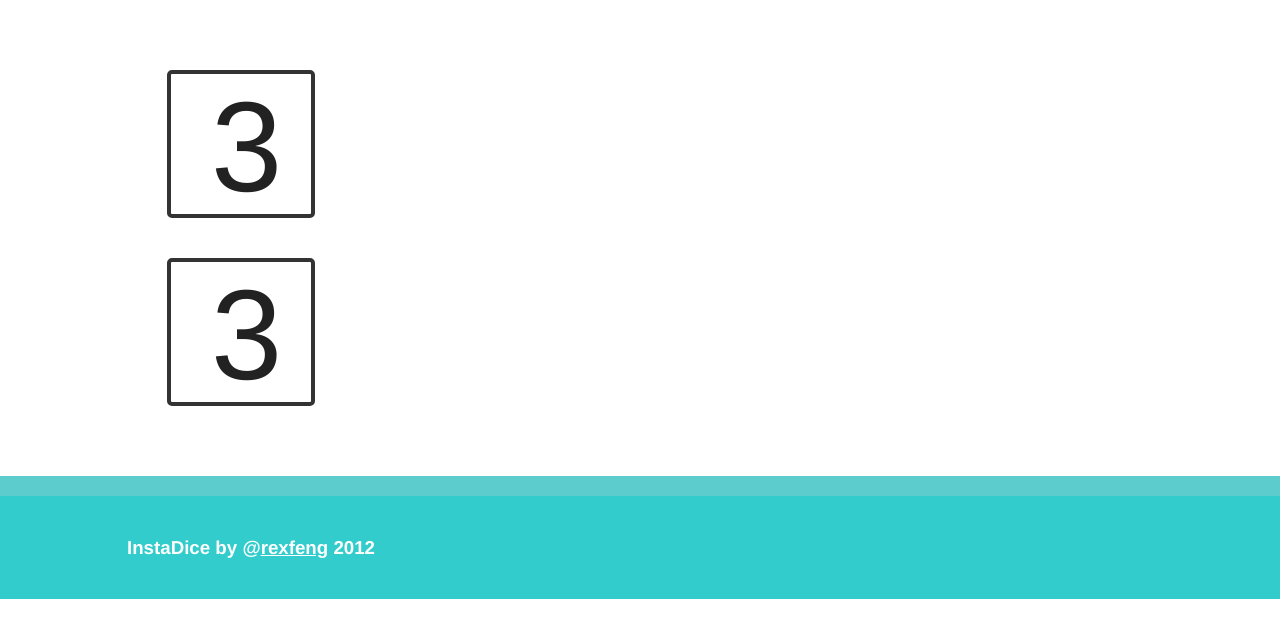
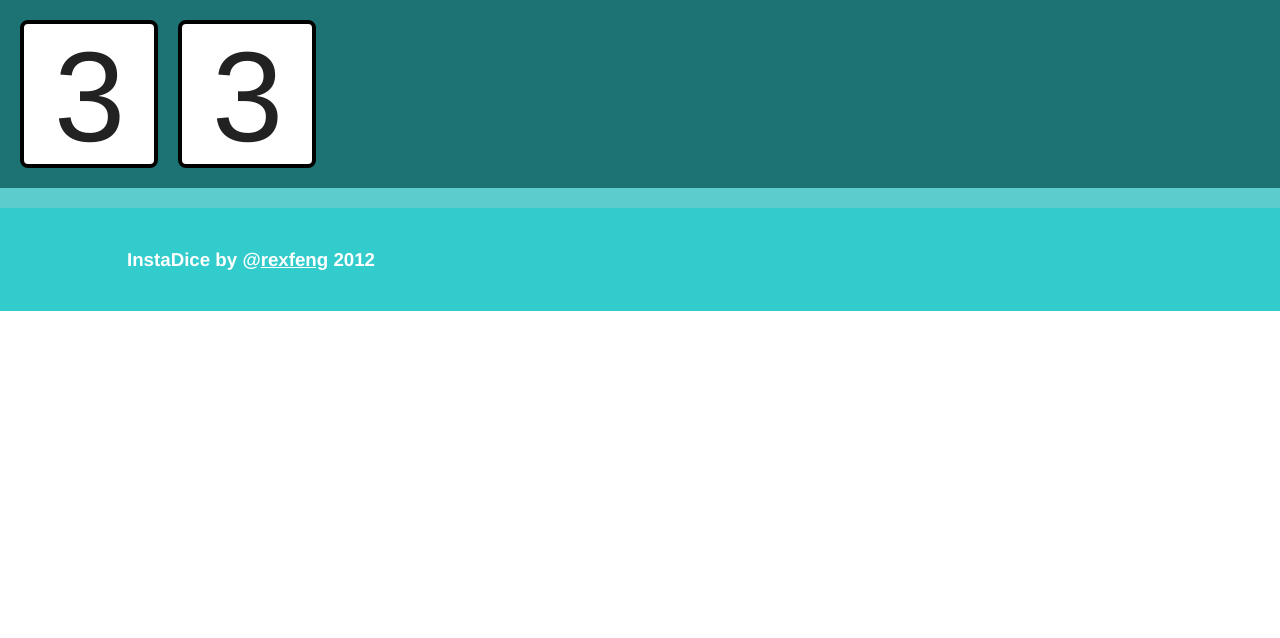
Before and after one commit to xta/InstaDice, a plain HTML site: page index.html in a window 1280 px wide. Drawn offline with nearby package versions, Linux system fonts and the light colour scheme.

Commit message:
adjust styling css

```diff
--- a/css/main.css
+++ b/css/main.css
@@ -160,23 +160,30 @@ nav a:hover {
 
 #dice-one, #dice-two {
     font-size: 800%;
-    padding: 60px 40px 20px 40px;
-    margin: 40px;
+    padding: 60px 40px 20px 30px;
+    margin: 20px;
     width: 60px;
     height: 60px;
-    text-align: center;
-    border: 4px #333 solid;
-    -webkit-border-radius: 5px;
-       -moz-border-radius: 5px;
-            border-radius: 5px;
+    border: 4px #000 solid;
+    -webkit-border-radius: 8px;
+       -moz-border-radius: 8px;
+            border-radius: 8px;
+    float: left;
+    background-color: #fff;
 }
 
+#dice-two {
+    margin: 20px 0;
+}
 
 
 a:link,a:visited,a:hover,a:focus,a:active {
     color: #fff;
 }
 
+.main-container {
+    background-color: #1D7373;
+}
 
 
 
--- a/index.html
+++ b/index.html
@@ -19,20 +19,11 @@
 
 
         <div class="main-container">
-            <div class="main wrapper clearfix">
 
-<!--                 <div id="roll-the-dice">Roll Dice</div> -->
+            <div id="dice-one"></div>
+            <div id="dice-two"></div>
 
-                <!-- <h2>Latest Roll:</h2> -->
-                <!-- <div id="latest-roll"> -->
-                    <div id="dice-one"></div>
-                    <div id="dice-two"></div>
-                <!-- </div> -->
-
-                <!-- <h2>Past Rolls:</h2>
-                <div id="past-rolls"></div> -->
-
-            </div> <!-- #main -->
+            <div class="clearfix"></div> <!-- main -->
         </div> <!-- #main-container -->
 
         <div class="footer-container">
```
